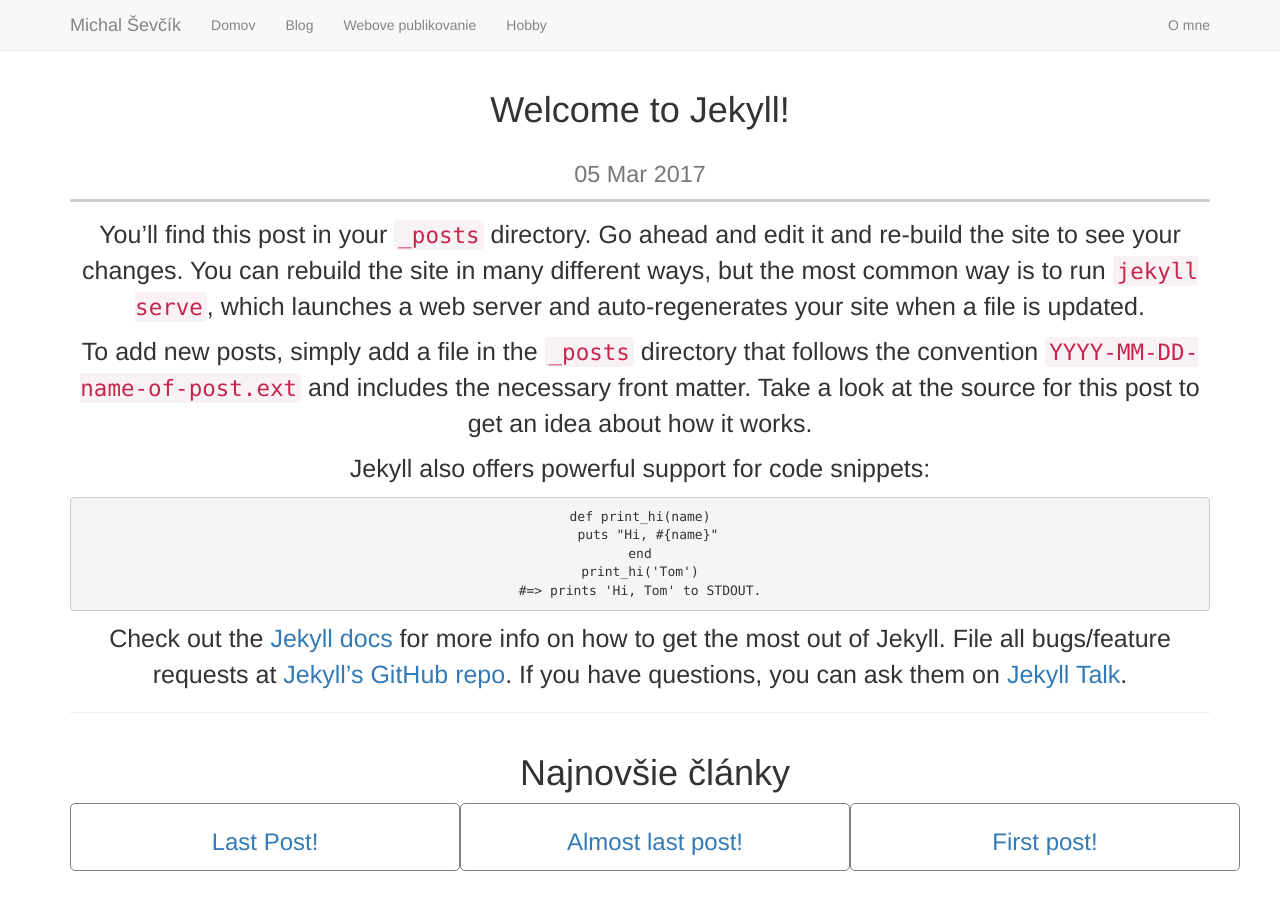
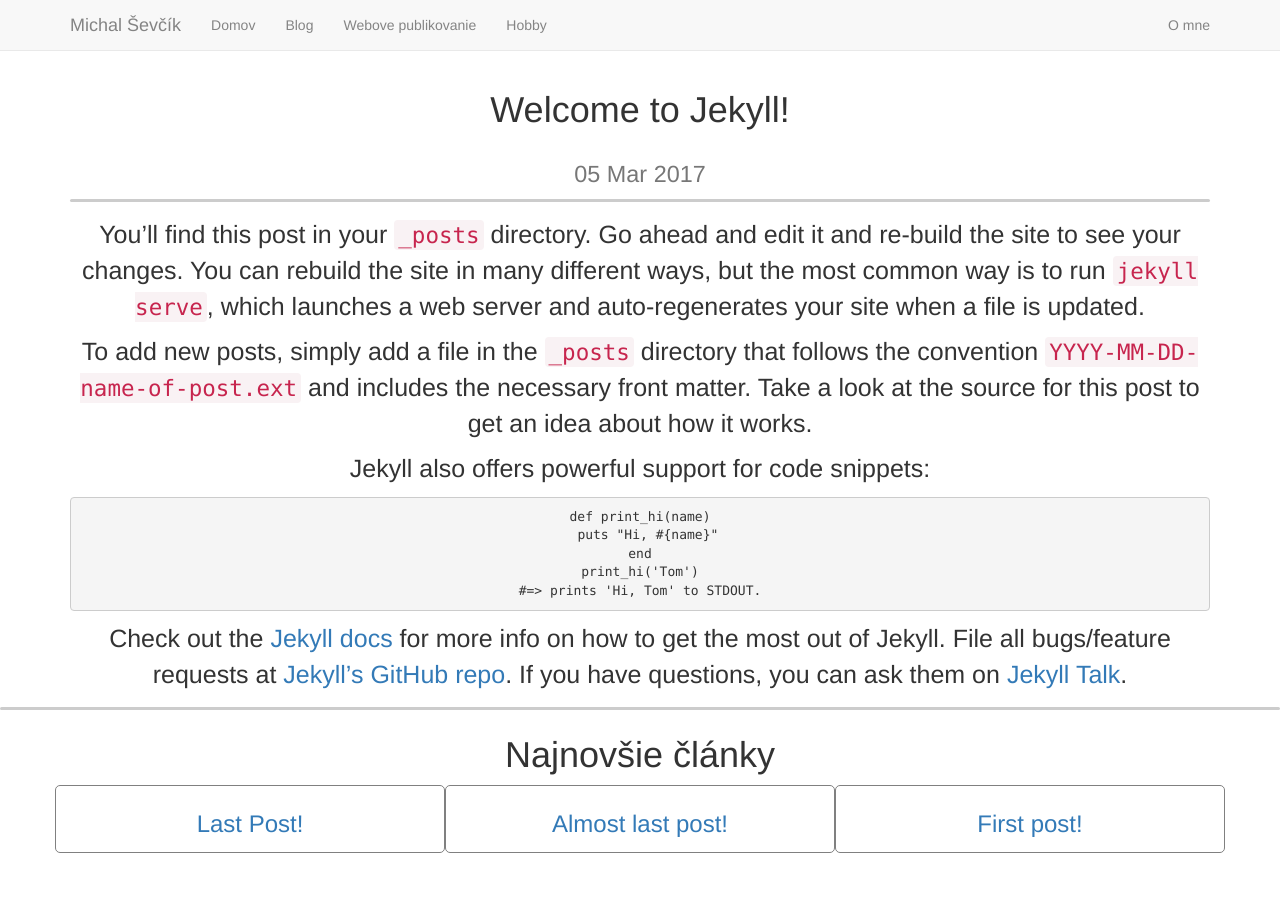
Before and after one commit to MSevcik/MSevcik.github.io, a Jekyll site: the page built from _posts/2017-03-05-welcome-to-jekyll.markdown, in a window 1280 px wide. Built offline with Jekyll 4.4.1, drawn with Linux system fonts in a browser that asks for light colours.

Commit message:
Edit post layout

```diff
--- a/_layouts/post.html
+++ b/_layouts/post.html
@@ -9,9 +9,9 @@ layout: default
 	{% if page.img %}
 	<img style="width: 100%;height: 400px"src="{{page.img}}"/>
 	{% endif %}
-	<div style="font-size: 25px;padding-top: 10px">{{content}}<div>
+	<div style="font-size: 25px;padding-top: 10px">{{content}}</div>
 </div>
-<hr></hr>
+<div style="margin-top:5px;margin-bottom:5px;height: 3px;background-color: #b7b7b7;border-radius:5px;opacity:0.7"></div>
 <div class="container text-center">
 	<h1>Najnovšie články</h1>
 	<div class="row">
```
